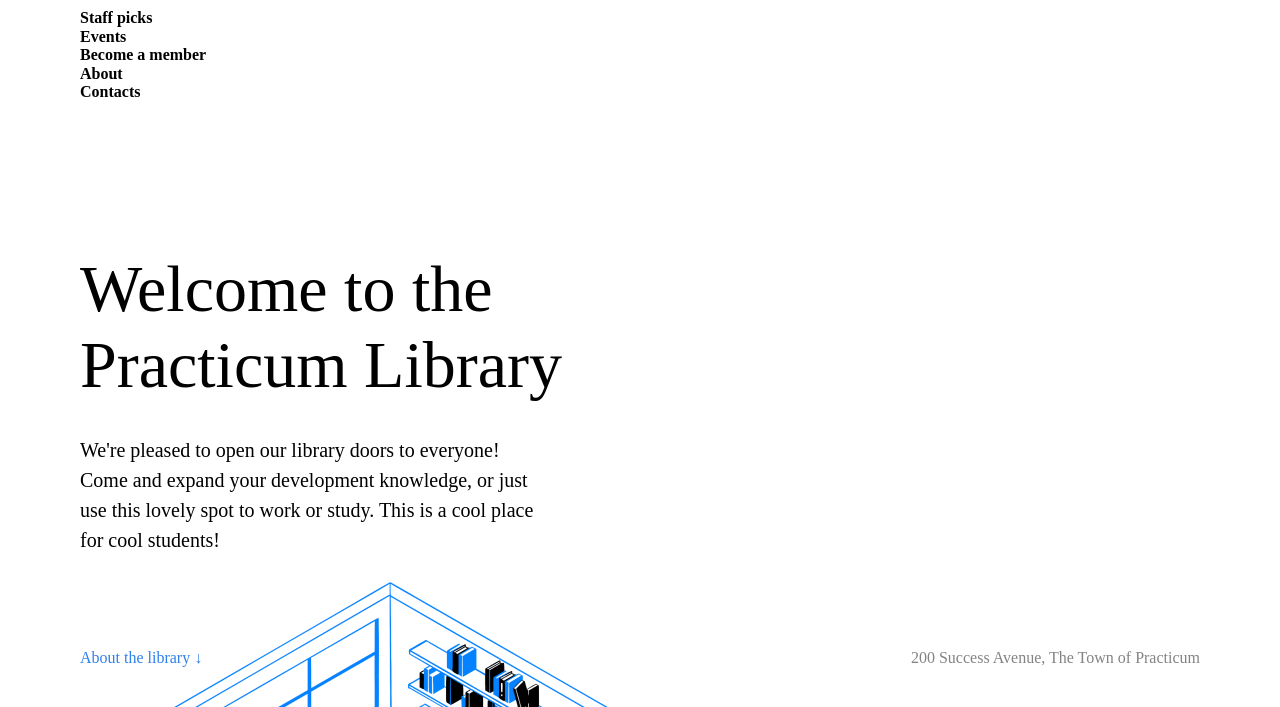
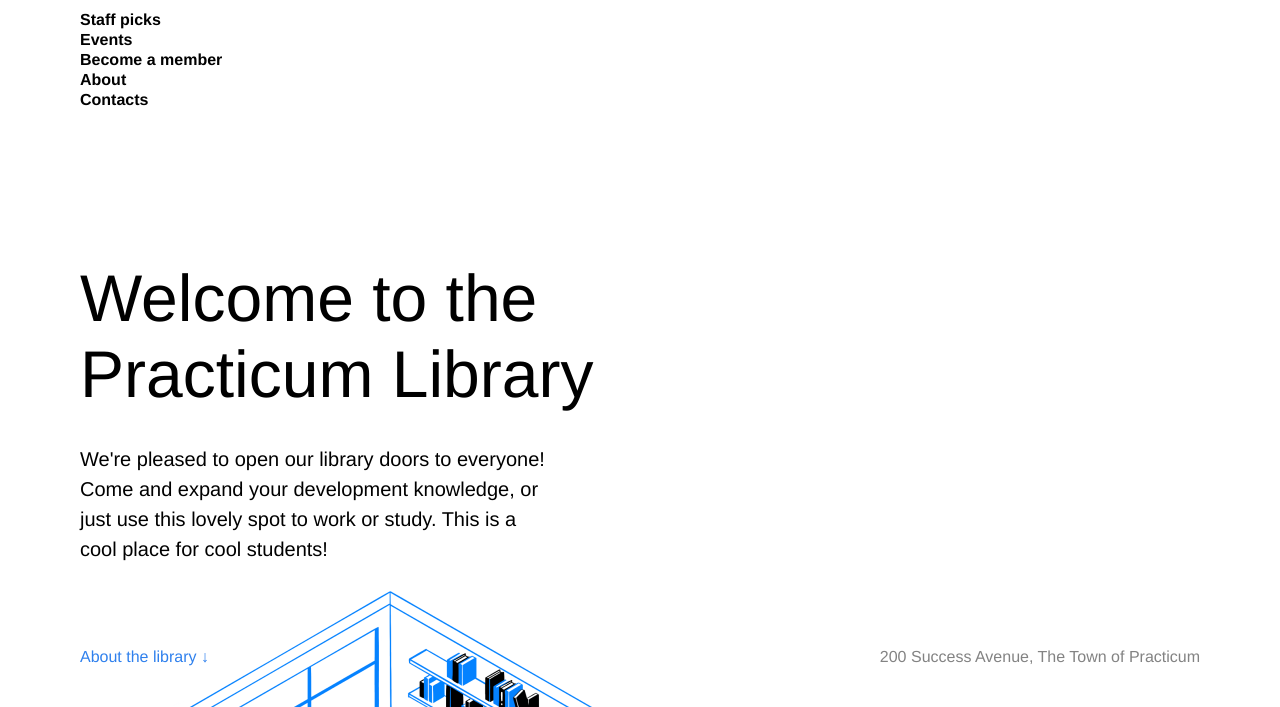
Before and after one commit to JoshuaRappa/web_project_1, a plain HTML site: page index.html in a window 1280 px wide. Shown: the part 93-800 px from the top of the page. Drawn offline with Linux system fonts and the light colour scheme.

Commit message:
second css edit

```diff
--- a/styles/style.css
+++ b/styles/style.css
@@ -2,6 +2,9 @@
   min-width: 1100px;
   max-width: 1600px;
   justify-content: center;
+  font-family: Helvetica Neue, arial, sans-serif;
+  font-size: 16px;
+  line-height: 20px;
 }
 
 .header {
```
